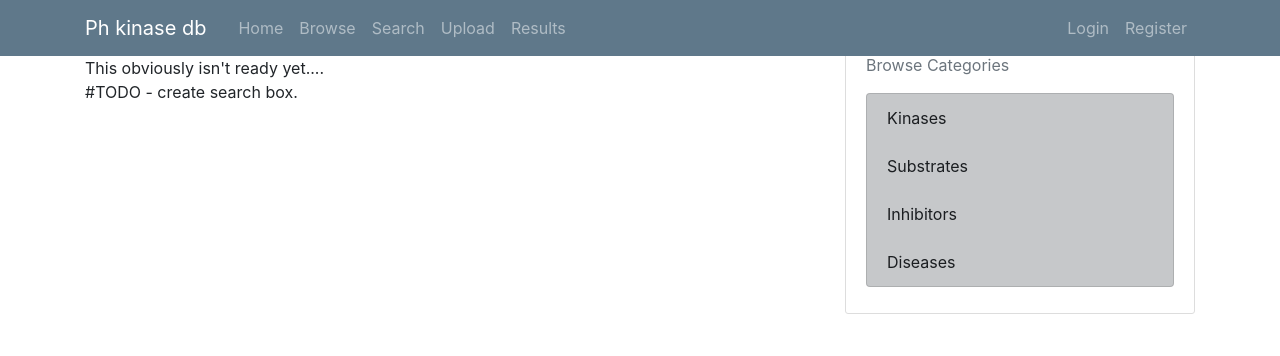
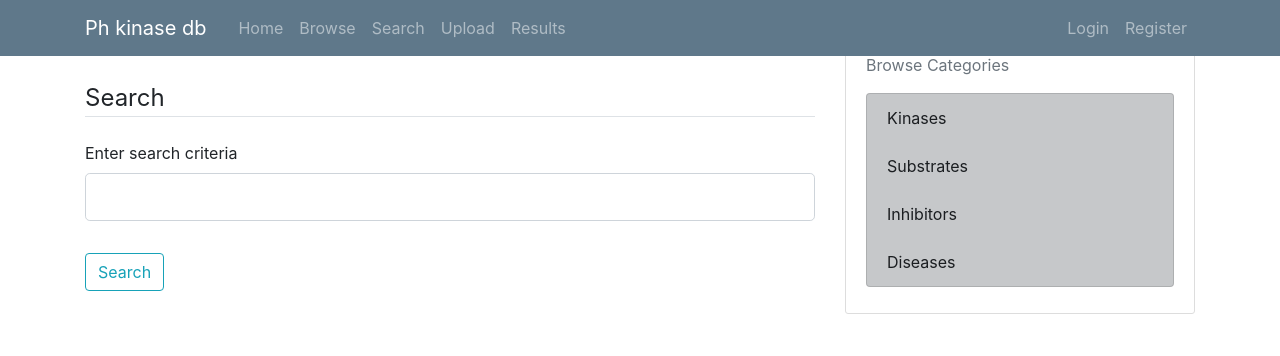
Before and after one commit to anapenedos/PhosQuest, a Flask app: page /search in a window 1280 px wide. Shown: the top 356 px of the page. Run offline with Flask 2, Linux system fonts and the light colour scheme; some libraries are stand-ins or nearby versions.

Commit message:
Add search box functionality/form

```diff
--- a/kinase_db_app/forms.py
+++ b/kinase_db_app/forms.py
@@ -30,6 +30,11 @@ class LoginForm(FlaskForm):
     submit = SubmitField("Login")
 
 
+class SearchForm(FlaskForm):
+    """Basic single search box"""
+    search = StringField('Enter search criteria',
+                          validators=[])
+    submit = SubmitField("Search")
 
 class UploadForm(FlaskForm):
     """Upload data form class with file type validator"""
--- a/kinase_db_app/routes.py
+++ b/kinase_db_app/routes.py
@@ -2,6 +2,7 @@ from flask import flash, render_template, url_for, redirect
 from kinase_db_app import app
 from test_data import browse_data
 from kinase_db_app.forms import RegistrationForm, LoginForm, UploadForm
+from kinase_db_app.forms import SearchForm
 from werkzeug.utils import secure_filename
 import os
 from kinase_db_app.user_model import User
@@ -27,7 +28,8 @@ def browse():
 @app.route("/search",methods=['GET', 'POST'])
 def search():
     """render template with browse data and title for browse page"""
-    return render_template('search.html', title="Search")
+    form = SearchForm()
+    return render_template('search.html', title="Search", form=form)
 
 
 # route for upload page with file handling method
--- a/kinase_db_app/templates/search.html
+++ b/kinase_db_app/templates/search.html
@@ -2,8 +2,26 @@
 {% extends "layout.html" %}
 {% block content %}
 <H1>Search database</H1>
-
-This obviously isn't ready yet....
-<p>#TODO - create search box.</p>
-
+<br>
+<form method='POST' action="">
+    <fieldset class="form-group">
+      <legend class="border-bottom mb-4">Search</legend>
+      <div class="form-group">
+        {{ form.search.label(class="form-control-label") }}
+        {% if form.search.errors%}
+            {{ form.search(class="form-control form control-lg is-invalid") }}
+            <div class="invalid-feedback">
+                  {% for error in form.search.errors %}
+                      <span> {{ error }} </span>
+                  {% endfor %}
+            </div>
+        {% else %}
+        {{ form.search(class="form-control form-control-lg") }}
+        {% endif %}
+      </div>
+    </fieldset>
+    <div class="form-group">
+          {{ form.submit(class="btn btn-outline-info") }}
+      </div>
+</form>
   {% endblock content %}
```
